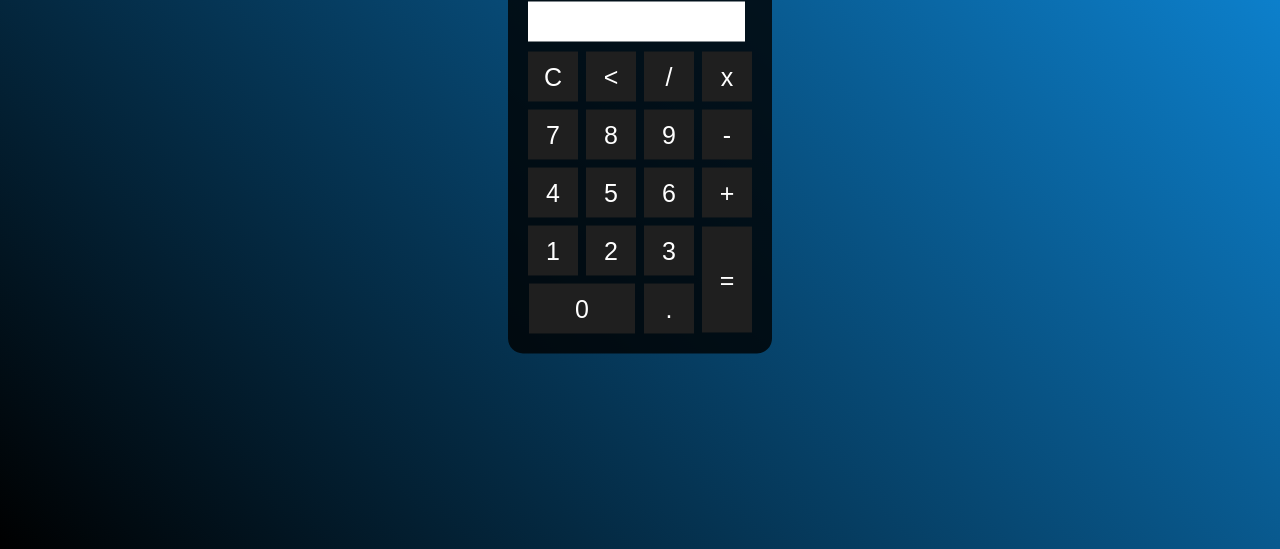
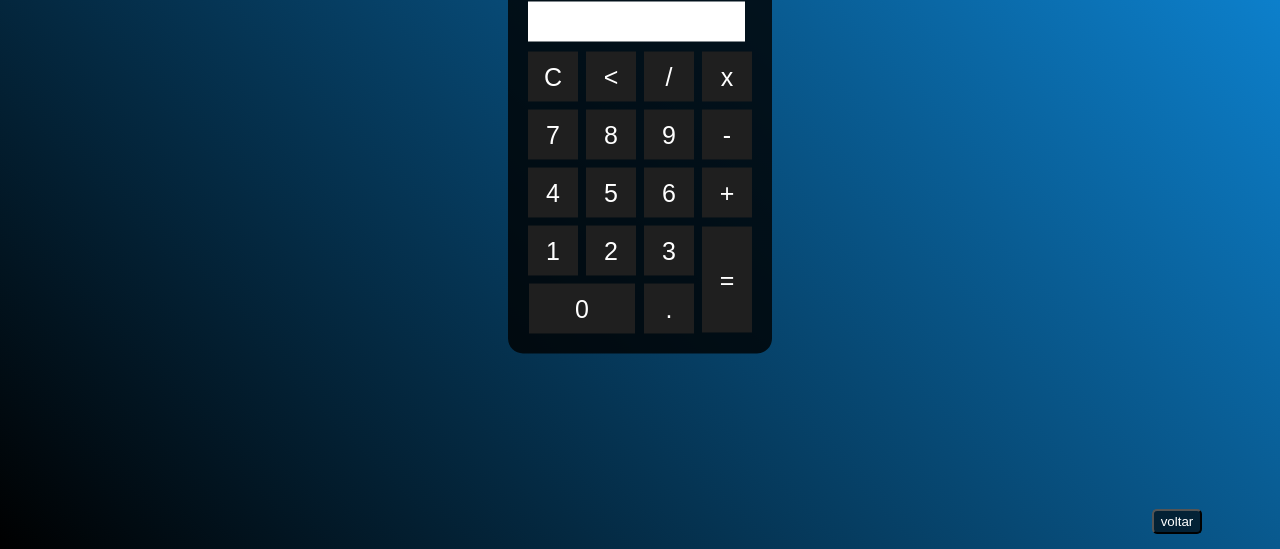
Before and after one commit to douglascampos32/calculadora, a plain HTML site: page index.html in a window 1280 px wide. Shown: the part 251-800 px from the top of the page. Drawn offline with Linux system fonts and the light colour scheme.

Commit message:
Add files via upload

```diff
--- a/index.html
+++ b/index.html
@@ -38,6 +38,18 @@
         .botao:hover{
             background-color: black;
         }
+        .voltar{
+            color: white;
+            background-color: rgba(0, 0, 0, 0.6);
+            position: absolute;
+            top: 95%;
+            left: 90%;
+            width: 50px;
+            height: 25px;
+            border-radius: 5px;
+            cursor: pointer;
+
+        }
         #resultado{
             background-color: white;
             width: 207px;
@@ -54,6 +66,7 @@
 <body>
     <div class="fundo">
         <h1>Douglas Campos</h1>
+        <a href="https://douglascampos32.github.io/minha-pagina/"><button class="voltar">voltar</button></a>
         <div class="calculadora">
             <h1>Calculadora</h1>
             <p id="resultado"></p>
```
